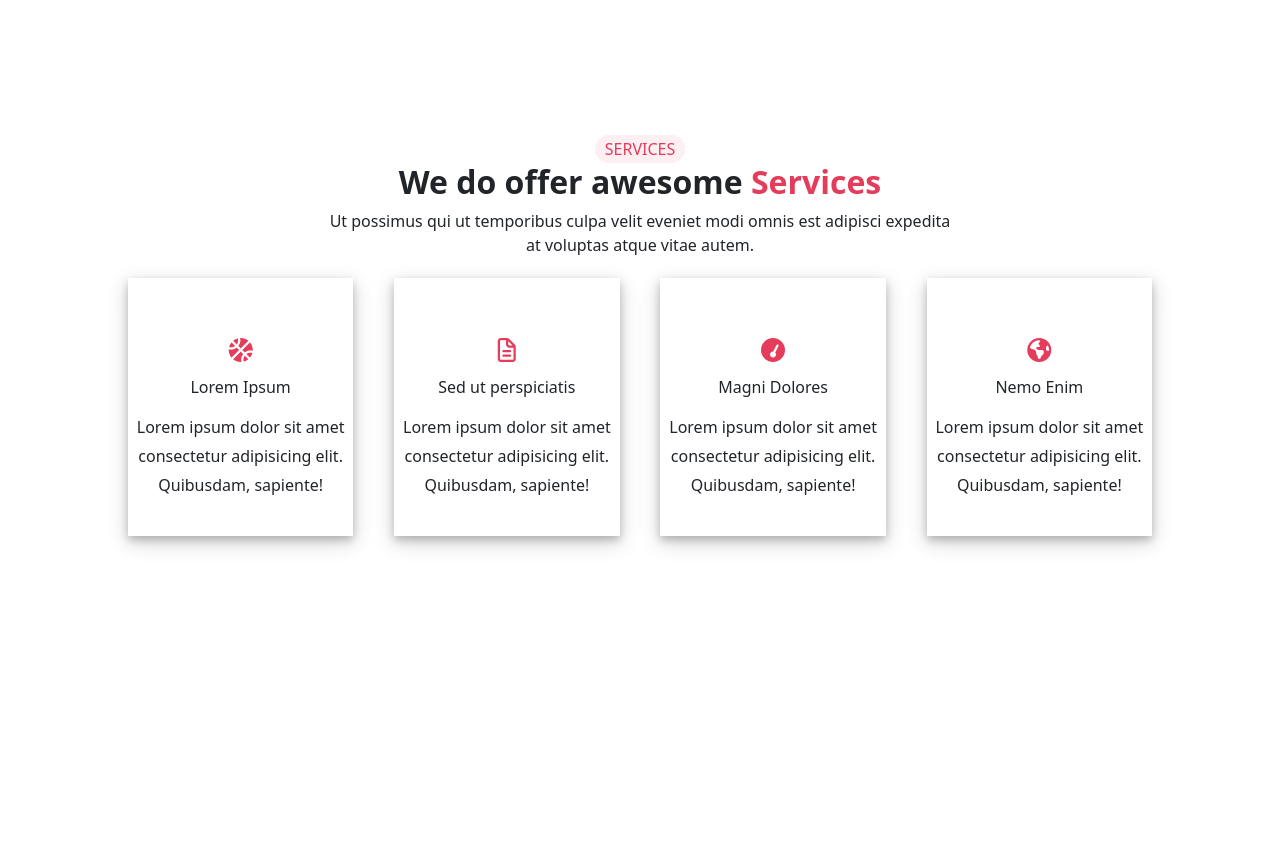
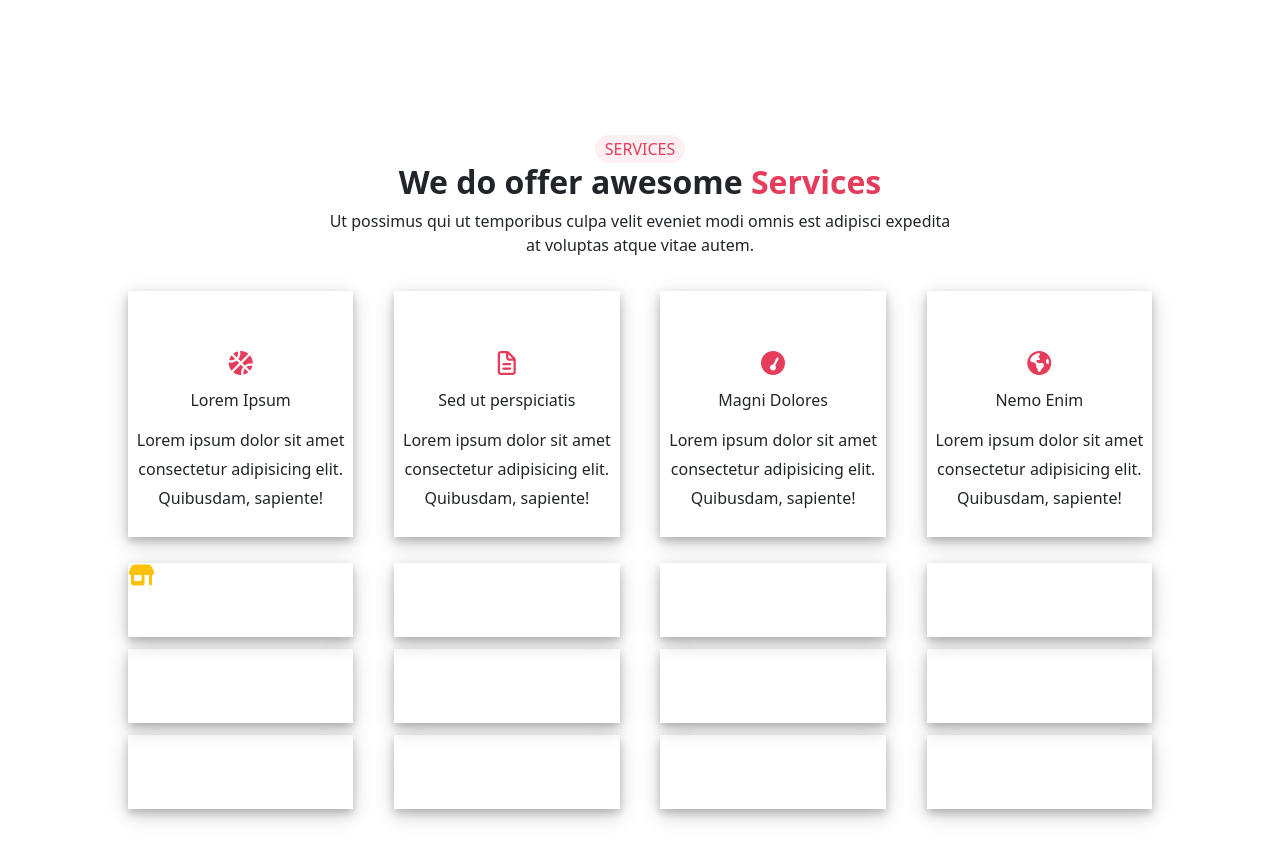
Before and after one commit to Bobby-Jack/Projet_Nomdutemplate_Ryad_Sofian, a website: page index.html in a window 1280 px wide. Shown: the part 1100-1960 px from the top of the page. Drawn offline with nearby package versions, Linux system fonts and the light colour scheme.

Commit message:
section 3 + card fini

```diff
--- a/index.html
+++ b/index.html
@@ -127,7 +127,50 @@
                 </div>
             </div>
             <div class="section3-div3">
-
+                <div class="section-3-card-a">
+                    <div class="section3-card2">
+                        <p><i class="fa-solid fa-shop text-warning fa-xl"></i></p>
+                    </div>
+                    <div class="section3-card2">
+                        <p></p>
+                    </div>
+                    <div class="section3-card2">
+                        <p></p>
+                    </div>
+                </div>
+                <div class="section-3-card-a">
+                    <div class="section3-card2">
+                        <p></p>
+                    </div>
+                    <div class="section3-card2">
+                        <p></p>
+                    </div>
+                    <div class="section3-card2">
+                        <p></p>
+                    </div>
+                </div>
+                <div class="section-3-card-a">
+                    <div class="section3-card2">
+                        <p></p>
+                    </div>
+                    <div class="section3-card2">
+                        <p></p>
+                    </div>
+                    <div class="section3-card2">
+                        <p></p>
+                    </div>
+                </div>
+                <div class="section-3-card-a">
+                    <div class="section3-card2">
+                        <p></p>
+                    </div>
+                    <div class="section3-card2">
+                        <p></p>
+                    </div>
+                    <div class="section3-card2">
+                        <p></p>
+                    </div>
+                </div>
             </div>
         </div>
     </section>
--- a/src/sass/modules/_section3.sass
+++ b/src/sass/modules/_section3.sass
@@ -10,6 +10,10 @@
     height: 80%
     width: 80%
     margin: auto
+    display: flex
+    flex-direction: column
+    align-items: center
+    justify-content: space-between
 
 .section3-div1
     height: 20%
@@ -29,16 +33,18 @@
         font-weight: bold
 
 .section3-div2
-    height: 40%
+    height: 38%
     width: 100%
     display: flex
     align-items: center
     justify-content: space-between
 
 .section3-div3
-    height: 40%
+    height: 38%
     width: 100%
     display: flex
+    align-items: center
+    justify-content: space-between
 
 .section-3-card
     height: 95%
@@ -47,3 +53,16 @@
     text-align: center
     i
         color: rgb(228,60,90)
+
+.section-3-card-a
+    height: 95%
+    width: 22%
+    display: flex
+    flex-direction: column
+    align-items: center
+    justify-content: space-between
+
+.section3-card2
+    height: 30%
+    width: 100%
+    box-shadow: 0 4px 8px 0 rgba(0, 0, 0, 0.2), 0 6px 20px 0 rgba(0, 0, 0, 0.19)
```
Also changed, not shown: public/css/style.css, 1 other file.
